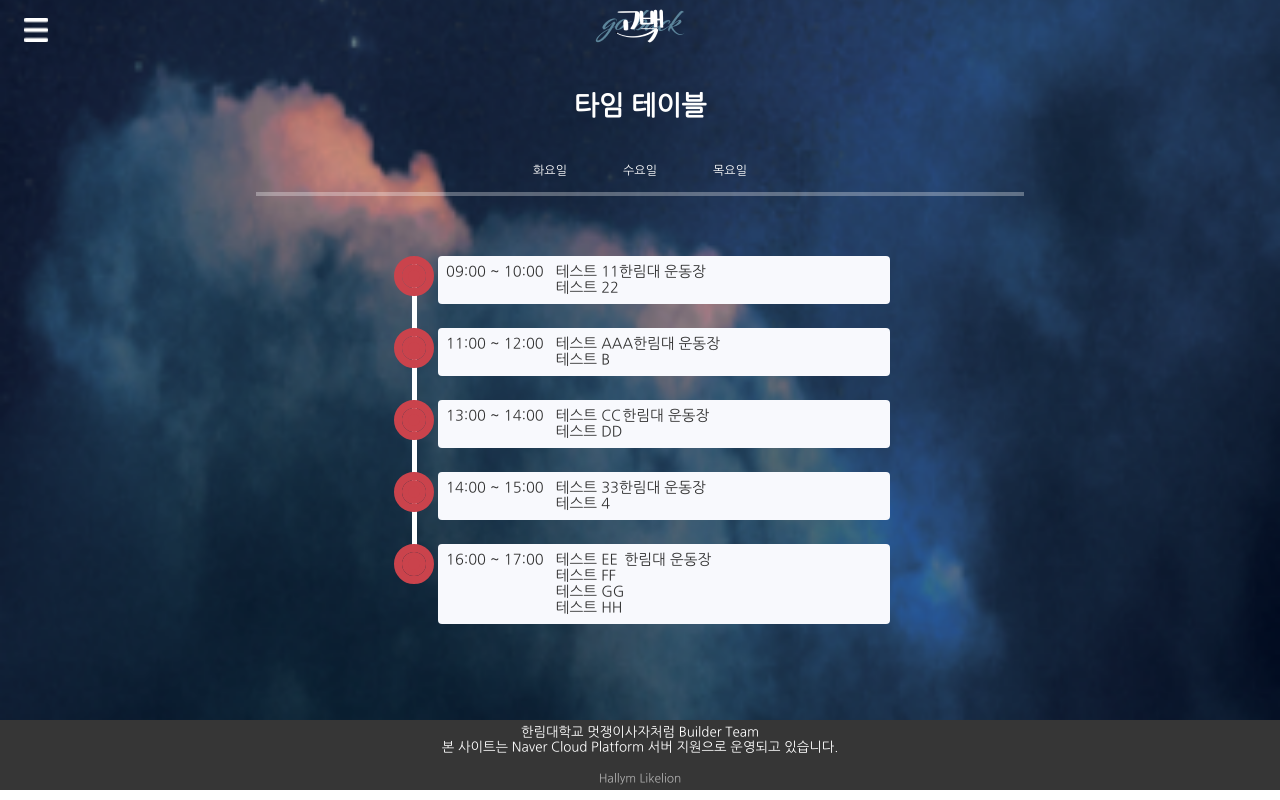
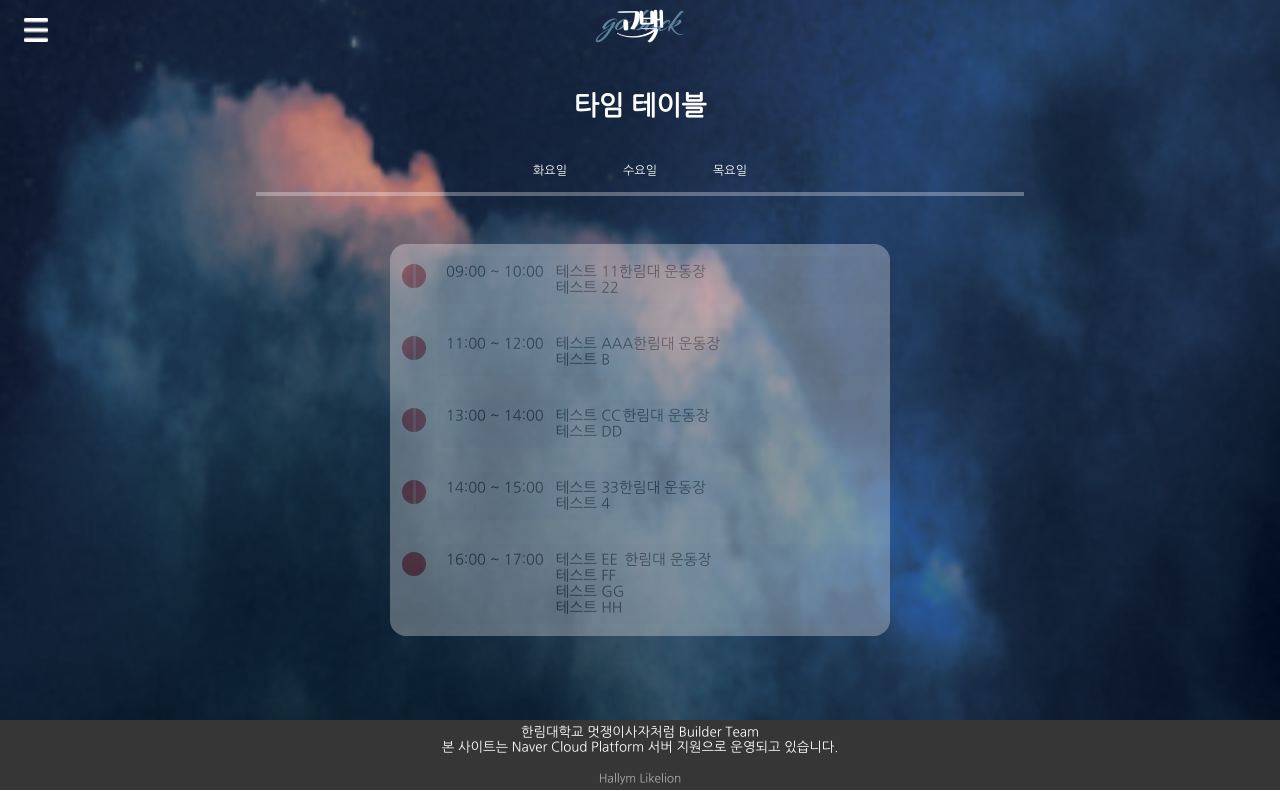
Before and after one commit to Hallym-LIKELION/HallymFestival2023-Frontend, a Vue app: page /timetable in a window 1280 px wide. Built offline with nearby package versions, Linux system fonts and the light colour scheme; what vue-awesome-paginate would draw is missing.

Commit message:
feat: 타임테이블 컴포넌트 배경

```diff
--- a/src/views/HomeView.vue
+++ b/src/views/HomeView.vue
@@ -27,10 +27,11 @@
 
     <div class ="sponsor">
       <p>이 웹사이트는</p>
-      <br>
+      <br><br>
       <img src="@/assets/naverlogo.png" alt="" />
-      <br>
+      <br><br>
       <p>의 서버 후원을 받아 제작되었습니다.</p>
+      <br><br>
     </div>
   </main>
 </template>
--- a/src/views/TimeTableView.vue
+++ b/src/views/TimeTableView.vue
@@ -129,6 +129,10 @@ h1 {
 
 .table {
   max-width: 500px;
+  background-color: white;
+  opacity: 0.3;
+  border: none;
+  border-radius: 16px;
 
   margin: 48px auto;
 
@@ -147,13 +151,12 @@ h1 {
 
   background-color: #CA434C; /* 중심 흰색원 */
   border: 6px solid #CA434C; /* 파란색 원 */
-  outline: 8px solid #CA434C; /* 제일 바깥 흰색원 */
 }
 
 .schedule-line {
-  width: 5px;
+  width: 3px;
   height: calc(100% + 16px);
-
+  opacity: 0.3;
   margin-top: 16px;
   margin-bottom: -16px;
 
```
